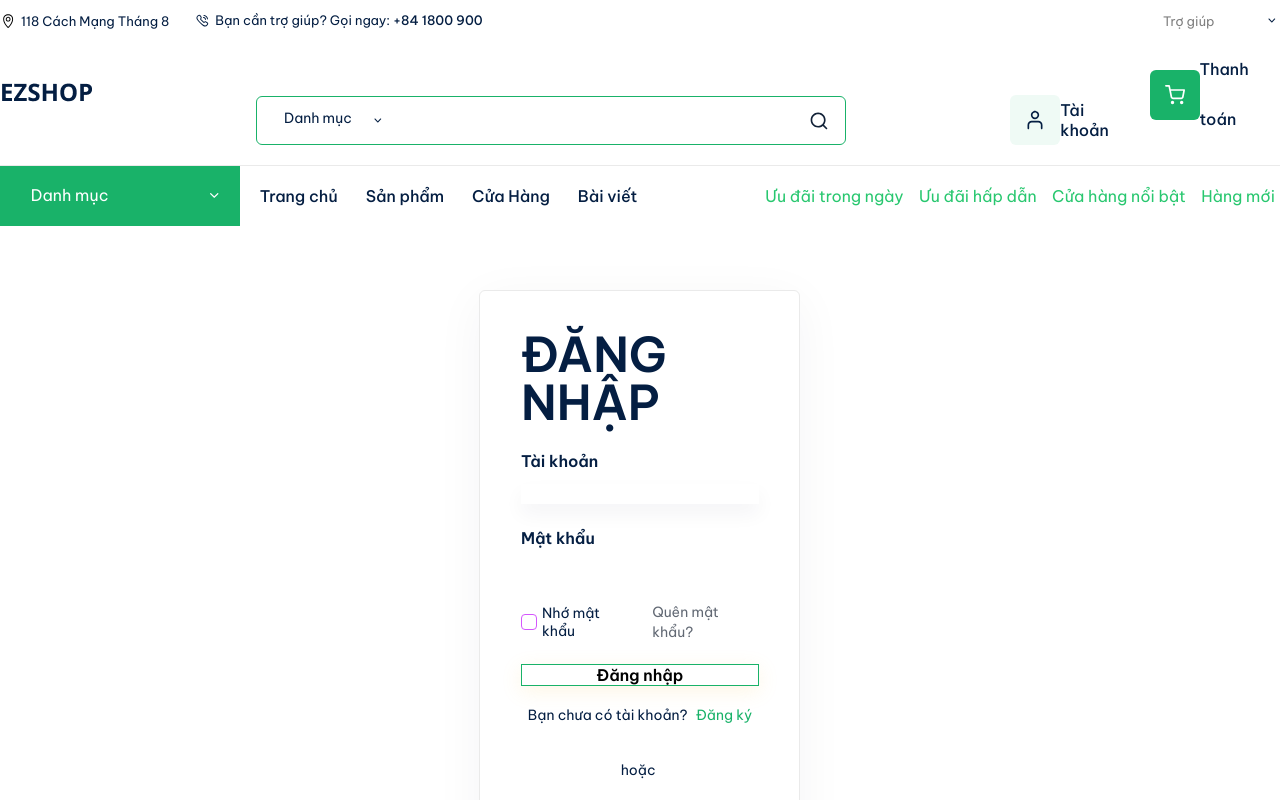
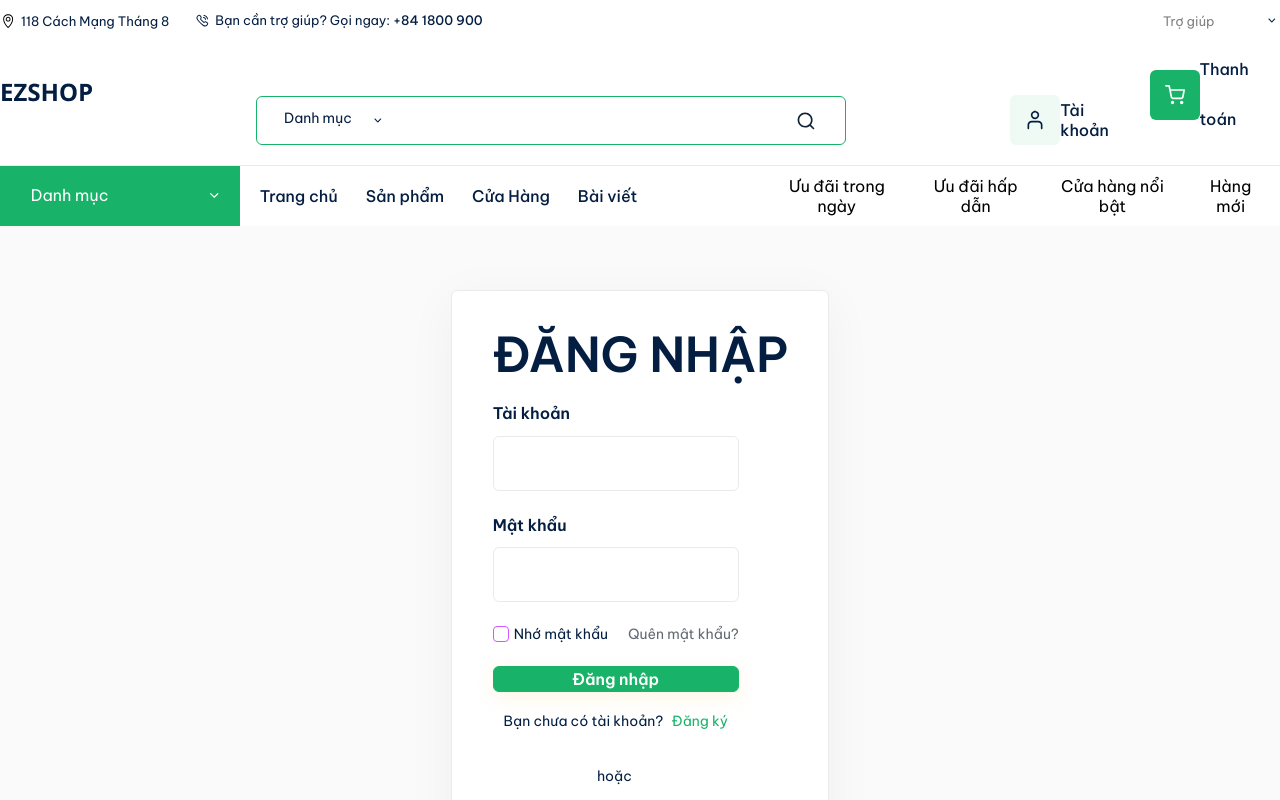
Before and after one commit to chanhtong123/FE_EZSHOP, a React (Create React App) app: page /login in a window 1280 px wide. Shown: the top 800 px of the page. Built offline with nearby package versions, Linux system fonts and the light colour scheme.

Commit message:
fix/button

```diff
--- a/src/components/Button/index.jsx
+++ b/src/components/Button/index.jsx
@@ -1,20 +1,19 @@
 import React from "react";
 import PropTypes from "prop-types";
+
 const shapes = {
   square: "rounded-[0px]",
-circle: "rounded- [50%]",
-round: "rounded-md"
+  circle: "rounded-[50%]",
+  round: "rounded-md",
 };
-
 const variants = {
   fill: {
-blue_gray_900_02: "bg-blue_gray-900_02 text-white-A700" ,
+    blue_gray_900_02: "bg-blue_gray-900_02 text-white-A700",
     green_400: "bg-green-400 text-white-A700",
     gray_50_05: "bg-gray-50_05 text-blue_gray-500",
     gray_50_02: "bg-gray-50_02 text-blue_gray-700_01",
     gray_100_04: "bg-gray-100_04 shadow-xs",
     white_A700: "bg-white-A700",
-white_A701: "bg-white-A700 text-green-A700",
     green_A700_e5: "bg-green-A700_e5 text-white-A700",
     red_400: "bg-red-400 text-gray-100_02",
     green_A700_02: "bg-green-A700_02 text-white-A700",
@@ -24,8 +23,8 @@ red_50_01: "bg-red-50_01 text-red-900",
     blue_50: "bg-blue-50 text-indigo-500",
     gray_50_04: "bg-gray-50_04 text-light_blue-500",
     gray_50: "bg-gray-50 text-pink-400",
-gray_100_03:"bg- gray-100_03 text-blue-800",
-gray_100_05:"bg-gray-100_05 text-blue_gray-900_02",
+    gray_100_03: "bg-gray-100_03 text-blue-800",
+    gray_100_05: "bg-gray-100_05 text-blue_gray-900_02",
     gray_100_01: "bg-gray-100_01 text-blue_gray-800",
     gray_100_02: "bg-gray-100_02",
     light_green_50: "bg-light_green-50 text-teal-800_02",
@@ -36,25 +35,25 @@ green_50_01: "border-green-50_01 border border-solid text-blue_gray-900_02",
     green_A700_02: "border-green-A700_02 border-2 border-solid shadow-sm text-blue_gray-900_02",
     gray_200_01: "border-gray-200_01 border-2 border-solid shadow-sm text-blue_gray-900_02",
     blue_gray_50: "border-blue_gray-50 border-b border-solid text-blue_gray-500",
-}
+  },
 };
 const sizes = {
-"11x1": "h-[60px] px-[35px] text-sm",
-"7x1": "h-[44px] px-[26px] text-xs",
+"11xl": "h-[60px] px-[35px] text-sm",
+"7xl": "h-[44px] px-[26px] text-xs",
 lg: "h-[25px] px-[3px] text-sm",
 xl: "h-[30px] px-3.5 text-[13px]",
-"2x1": "h-[30px] px-2.5",
-"12x1": "h-[72px] px-[25px] text-sm",
+"2xl": "h-[30px] px-2.5",
+"12xl": "h-[72px] px-[25px] text-sm",
 md: "h-[24px] px-[15px]",
-"3x1": "h-[34px] px-2.5 text-[13px]",
-"6x1": "h-[42px] px-[25px] text-[15px]",
+"3xl": "h-[34px] px-2.5 text-[13px]",
+"6xl": "h-[42px] px-[25px] text-[15px]",
 xs: "h-[20px] px-0.5",
-"4x1": "h-[34px] px-2",
-"10x1": "h- [54px] px- [35px] text-base",
-"9x1": "h-[51px] px-[35px] text-sm",
+"4xl": "h-[34px] px-2",
+"10xl": "h- [54px] px- [35px] text-base",
+"9xl": "h-[51px] px-[35px] text-sm",
 sm: "h-[22px] px-[7px] text-xs",
-"5x1": "h-[40px] px-3",
-"8x1": "h- [50px] px-[13px]",
+"5xl": "h-[40px] px-3",
+"8xl": "h- [50px] px-[13px]",
 };
 const Button = ({
     children,
@@ -69,12 +68,12 @@ const Button = ({
   }) => {
     return (
       <button
-        className={`${className} flex flex-row items-center justify-center text-center cursor-pointer ${(shapes[shape] || "")} ${(sizes[size] || "")} ${(variants[variant]?.[color] || "")}`}
+        className={`${className} flex flex-row items-center justify-center text-center cursor-pointer ${(shape && shapes[shape] || "")} ${(size && sizes[size] || "")} ${(variant && variants[variant]?.[color] || "")}`}
         {...restProps}
       >
-        {leftIcon && leftIcon}
+        {!!leftIcon && leftIcon}
         {children}
-        {rightIcon && rightIcon}
+        {!!rightIcon && rightIcon}
       </button>
     );
   };
@@ -84,8 +83,52 @@ const Button = ({
     leftIcon: PropTypes.node,
     rightIcon: PropTypes.node,
     shape: PropTypes.oneOf(["square", "circle", "round"]),
-    size: PropTypes.oneOf(Object.keys(sizes)),
+    size: PropTypes.oneOf(
+      [
+        "11xl",
+        "7xl",
+        "lg",
+        "xl",
+        "2xl",
+        "12xl",
+        "md",
+        "3xl",
+        "6xl",
+        "xs",
+        "4xl",
+        "10xl",
+        "9xl",
+        "sm",
+        "5xl",
+        "8xl",
+      ]
+    ),
     variant: PropTypes.oneOf(["fill", "outline"]),
-    color: PropTypes.oneOf(Object.keys(variants.fill).concat(Object.keys(variants.outline)))
+    color: PropTypes.oneOf([
+        "blue_gray_900_02",
+        "green_400",
+        "gray_50_05",
+        "gray_50_02",
+        "gray_100_04",
+        "white_A700",
+        "green_A700_e5",
+        "red_400",
+        "green_A700_02",
+        "orange_50",
+        "gray_50_01",
+        "red_50_01",
+        "blue_50",
+        "gray_50_04",
+        "gray_50",
+        "gray_100_03",
+        "gray_100_05",
+        "gray_100_01",
+        "gray_100_02",
+        "light_green_50",
+        "green_A700_11",
+        "gray_200_01",
+        "blue_gray_50",
+        "green_50_01",
+      ]),
   };
 export { Button };
--- a/src/pages/CartDetail/index.jsx
+++ b/src/pages/CartDetail/index.jsx
@@ -318,7 +318,7 @@ export default function CartDetailPage() {
                       </div>
                     </div>
                     <Button
-                      size="10x1"
+                      size="10xl"
                       shape="round"
                       className="w-full border border-solid border-green-A700_02 !text-gray-100_02 shadow-sm sm:px-5"
                       onClick={handlePaymentNavigation}
@@ -342,7 +342,7 @@ export default function CartDetailPage() {
                     </Heading>
                   </div>
                   <Button
-                    size="10x1"
+                    size="10xl"
                     variant="outline"
                     shape="round"
                     color="red_400"
--- a/src/pages/CategoriesAdmin/index.jsx
+++ b/src/pages/CategoriesAdmin/index.jsx
@@ -77,7 +77,7 @@ export default function SalesManagerPage() {
           <div className="flex items-center justify-center  gap-5">
             <Button
               color="green_A700_e5"
-              size="3x1"
+              size="3xl"
               shape="round"
               className="w-[40px] self-center !rounded-[5px]"
             >
--- a/src/pages/DashboardADMIN/index.jsx
+++ b/src/pages/DashboardADMIN/index.jsx
@@ -151,7 +151,7 @@ export default function DashboardADMINPage() {
           <div className="flex gap-[5px] justify-center">
             <Button
               color="green_A700_e5"
-              size="3x1"
+              size="3xl"
               shape="round"
               className="w-[40px] !rounded-[5px]"
             >
--- a/src/pages/Login/index.jsx
+++ b/src/pages/Login/index.jsx
@@ -9,15 +9,7 @@ import {
   CheckBox,
   Input,
   Heading,
-  SelectBox,
 } from "../../components";
-import Footer1 from "../../components/Footer1";
-
-const dropDownOptions = [
-  { label: "Option1", value: "option1" },
-  { label: "Option2", value: "option2" },
-  { label: "Option3", value: "option3" },
-];
 
 export default function LoginPage() {
   const [userName, setUsername] = useState("");
@@ -41,7 +33,7 @@ export default function LoginPage() {
 
   const handleSubmit = async (event) => {
     event.preventDefault();
-    const redirectTo = new URLSearchParams(location.search).get('redirect') || '/homepage';
+    const redirectTo = new URLSearchParams(location.search).get('redirect') || '/';
     handleLogin(redirectTo);
   };
 
@@ -56,13 +48,9 @@ export default function LoginPage() {
           content="Web site created using create-react-app"
         />
       </Helmet>
-      <div className="flex w-full flex-col items-center gap-[71px] bg-white-A700 md:gap-[53px] sm:gap-[35px] pt-16">
 
-
-
-
-
-        <div className="container-md pl-[479px] pr-[480px] md:p-5 md:px-5">
+      <div className="flex w-full flex-col items-center gap-[71px] bg-gray-50_07 md:gap-[53px] sm:gap-[35px] pt-16 pb-16">
+        <div >
           <div className="flex flex-col items-start gap-[22px] rounded-md border border-solid border-gray-200_01 bg-white-A700 pb-[47px] pl-[41px] pr-10 pt-10 shadow-xs md:pb-5 md:pl-5 sm:p-5">
             <Heading size="8xl" as="h1" className=" uppercase ">
               Đăng nhập
@@ -73,19 +61,19 @@ export default function LoginPage() {
               <div className="flex flex-col gap-[22px] self-stretch">
                 <div className="flex flex-col items-start gap-[11px]">
                   <Heading as="h2">Tài khoản</Heading>
-                  <input
+                  <Input
                    shape="round"
                     // name="your_name"
                     type="text"
                     placeholder=""
                     value={userName}
                     onChange={(e) => setUsername(e.target.value)}
-                    className="self-stretch border border-solid border-blue_gray-900_02 !text-blue_gray-900_02 shadow-md sm:pr-5"
+                    className="self-stretch border border-solid border-gray-200_01 sm:pr-5"
                   />
                 </div>
                 <div className="flex flex-col items-start gap-2.5">
                   <Heading as="h3">Mật khẩu</Heading>
-                  <input
+                  <Input
                     shape="round"
                     // type="password"
                     // name="your_name_one"
@@ -107,14 +95,14 @@ export default function LoginPage() {
                     Quên mật khẩu?
                   </Text>
                 </div>
-                <button
+                <Button
                  size="10xl"
                   shape="round"
                   type="submit"
                   className="w-full border border-solid border-green-A700_02 font-semibold shadow-sm sm:px-5"
-                >
+                  >
                   Đăng nhập
-                </button>
+                </Button>
               </div>
 
                 <Text size="md" as="p" className="mt-5" style={{ display: 'flex', alignItems: 'center' }}>
--- a/src/pages/NotFound.jsx
+++ b/src/pages/NotFound.jsx
@@ -2,7 +2,7 @@ import React from "react";
 const NotFound = () => {
   return (
     <div>
-      <h1>Opps! We ran out of code</h1>{" "}
+      <h1>Opps! We ran out of code</h1>
     </div>
   );
 };
--- a/src/pages/Payment/index.jsx
+++ b/src/pages/Payment/index.jsx
@@ -450,7 +450,7 @@ export default function PaymentPage() {
                 <Button
                   type="submit"
                   disabled={loading}
-                  size="10x1"
+                  size="10xl"
                   shape="round"
                   className="mt-[55px] w-full border border-solid border-green-A700_02 !text-gray-100_02 shadow-sm sm:px-5"
                 >
--- a/src/pages/ProductsAdmin/index.jsx
+++ b/src/pages/ProductsAdmin/index.jsx
@@ -117,7 +117,7 @@ export default function SalesManagerPage() {
           <div className="flex items-center justify-center  gap-5">
             <Button
               color="green_A700_e5"
-              size="3x1"
+              size="3xl"
               shape="round"
               className="w-[40px] self-center !rounded-[5px]"
             >
--- a/src/pages/Register/index.jsx
+++ b/src/pages/Register/index.jsx
@@ -1,12 +1,9 @@
 import React, { useState } from "react";
-import { useNavigate, useLocation } from 'react-router-dom';
+import { useNavigate, useLocation } from "react-router-dom";
 import axios from "axios";
 import { Helmet } from "react-helmet";
 import { Heading, Img, Text, Button, Input } from "../../components";
-import Footer1 from "../../components/Footer1";
-import Header1 from "../../components/Header1";
 export default function RegisterPage() {
-
   const [firstName, setFirstName] = useState("");
   const [userName, setUsername] = useState("");
   const [passWord, setPassword] = useState("");
@@ -15,28 +12,32 @@ export default function RegisterPage() {
   const navigate = useNavigate();
   const location = useLocation();
 
-
   const handleRegister = async (redirectUrl) => {
     try {
       const role = "USER";
       const status = true;
-      const response = await axios.post("http://localhost:8080/register", { firstName, userName, passWord, role, status, email });
+      const response = await axios.post("http://localhost:8080/register", {
+        firstName,
+        userName,
+        passWord,
+        role,
+        status,
+        email,
+      });
 
       navigate(redirectUrl);
-      alert("Đăng Ký Thành Công")
+      alert("Đăng Ký Thành Công");
     } catch (error) {
       console.error("Register failed:", error);
     }
   };
 
-
   const handleSubmit = async (event) => {
     event.preventDefault();
-    const redirectTo = new URLSearchParams(location.search).get('redirect') || '/login';
+    const redirectTo =
+      new URLSearchParams(location.search).get("redirect") || "/login";
     handleRegister(redirectTo);
   };
-
-
 
   return (
     <>
@@ -47,25 +48,30 @@ export default function RegisterPage() {
           content="Web site created using create-react-app"
         />
       </Helmet>
-      <div className="flex w-full flex-col items-center gap-[71px] bg-white-A700 md:gap-[53px] sm:gap-[35px]">
-        <div className="container-md pl-[479px] pr-[382px] md:p-5 md:px-5">
-          <div className="relative h-[848px]">
-            <div className="absolute bottom-0 left-[0.00px] top-0 my-auto flex h-max w-[82%] flex-col items-center justify-center rounded-md border border-solid border-gray-200_01 bg-white-A700 pb-[65px] pl-[41px] pr-10 pt-[131px] shadow-xs md:py-5 md:pl-5 sm:p-5">
-
+      <div className="flex w-full flex-col items-center gap-[71px] bg-gray-50_07 md:gap-[53px] sm:gap-[35px] pt-16 pb-16">
+        <div>
+          <div className="flex flex-col items-start gap-[22px] rounded-md border border-solid border-gray-200_01 bg-white-A700 pb-[47px] pl-[41px] pr-10 pt-10 shadow-xs md:pb-5 md:pl-5 sm:p-5">
+            <Heading size="8xl" as="h1" className=" uppercase ">
+              Tạo tài khoản{" "}
+            </Heading>
             <form onSubmit={handleSubmit}>
+              <div className="flex flex-col items-center self-stretch">
+                <div className="flex flex-col gap-[22px] self-stretch">
                   <div className="flex flex-col items-start gap-2.5 self-stretch">
                     <Heading as="h1">Tên</Heading>
-                  <input
+                    <Input
                       type="text"
                       placeholder=""
+                      shape="round"
                       value={firstName}
                       onChange={(e) => setFirstName(e.target.value)}
-                    className="self-stretch border border-solid border-blue_gray-900_02 !text-blue_gray-900_02 shadow-md sm:pr-5"
+                      className="self-stretch border border-solid border-gray-200_01 sm:pr-5"
                     />
                   </div>
-                <div className="mt-5 flex flex-col items-start gap-[11px] self-stretch">
+                  <div className="flex flex-col items-start gap-[11px]">
                     <Heading as="h2">Tài khoản</Heading>
-                  <input
+                    <Input
+                      shape="round"
                       type="text"
                       placeholder=""
                       value={userName}
@@ -73,9 +79,10 @@ export default function RegisterPage() {
                       className="self-stretch border border-solid border-gray-200_01 sm:pr-5"
                     />
                   </div>
-                <div className="mt-5 flex flex-col items-start gap-2.5 self-stretch">
+                  <div className="flex flex-col items-start gap-[11px]">
                     <Heading as="h3">Email</Heading>
-                  <input
+                    <Input
+                      shape="round"
                       type="text"
                       placeholder=""
                       value={email}
@@ -83,9 +90,10 @@ export default function RegisterPage() {
                       className="self-stretch border border-solid border-gray-200_01 sm:pr-5"
                     />
                   </div>
-                <div className="mt-5 flex flex-col items-start gap-2.5 self-stretch">
+                  <div className="flex flex-col items-start gap-[11px]">
                     <Heading as="h4">Mật khẩu</Heading>
-                   <input
+                    <Input
+                      shape="round"
                       type="password"
                       placeholder=""
                       value={passWord}
@@ -93,34 +101,39 @@ export default function RegisterPage() {
                       className="self-stretch border border-solid border-gray-200_01 sm:pr-5"
                     />
                   </div>
-                <a
-                  href="https://www.youtube.com/embed/bv8Fxk0sz7I"
-                  target="_blank"
-                >
-                  <button
+                  <Button
+                    shape="round"
                     size="10xl"
                     type="submit"
-                    className="mt-5 w-full border border-solid border-green-A700_02 font-semibold shadow-sm sm:px-5"
+                    className="w-full border border-solid border-green-A700_02 font-semibold shadow-sm sm:px-5"
                   >
                     Tạo tài khoản
-                  </button>
-                </a>
-              </form>
-
-              <a
-                href="https://www.youtube.com/embed/bv8Fxk0sz7I"
-                target="_blank"
+                  </Button>
+                </div>
+                <Text
+                  size="md"
+                  as="p"
+                  className="mt-5"
+                  style={{ display: "flex", alignItems: "center" }}
                 >
-                <Text size="md" as="p" className="mt-5">
                   <span className="text-blue_gray-900_02">
                     Bạn đã có tài khoản?&nbsp;
                   </span>
-                  <span className="text-green-A700_02">Đăng nhập</span>
+                  <a
+                    className="text-green-A700_02"
+                    href="/login"
+                    style={{ marginLeft: "5px" }}
+                  >
+                    Đăng nhập
+                  </a>
                 </Text>
-              </a>
                 <div className="mt-[27px] flex w-[13%] items-start md:w-full">
                   <div className="h-[40px] w-[40px] rounded-[20px] bg-white-A700" />
-                <Text size="md" as="p" className="relative ml-[-26px] mt-[9px]">
+                  <Text
+                    size="md"
+                    as="p"
+                    className="relative ml-[-26px] mt-[9px]"
+                  >
                     hoặc
                   </Text>
                 </div>
@@ -155,13 +168,7 @@ export default function RegisterPage() {
                   </div>
                 </div>
               </div>
-            <Heading
-              size="7xl"
-              as="h5"
-              className="absolute right-[160.00px] top-[5%] m-auto uppercase"
-            >
-              Tạo tài khoản
-            </Heading>
+            </form>
           </div>
         </div>
       </div>
--- a/src/pages/SalesManagement/index.jsx
+++ b/src/pages/SalesManagement/index.jsx
@@ -141,7 +141,7 @@ export default function SalesManagerPage() {
           <div className="flex items-center justify-center  gap-5">
             <Button
               color="green_A700_e5"
-              size="3x1"
+              size="3xl"
               shape="round"
               className="w-[40px] self-center !rounded-[5px]"
             >
```
Also changed, not shown: src/pages/OrderManagement/index.jsx (+8 -9 lines). Lines whose indentation alone changed are shown as unchanged.
